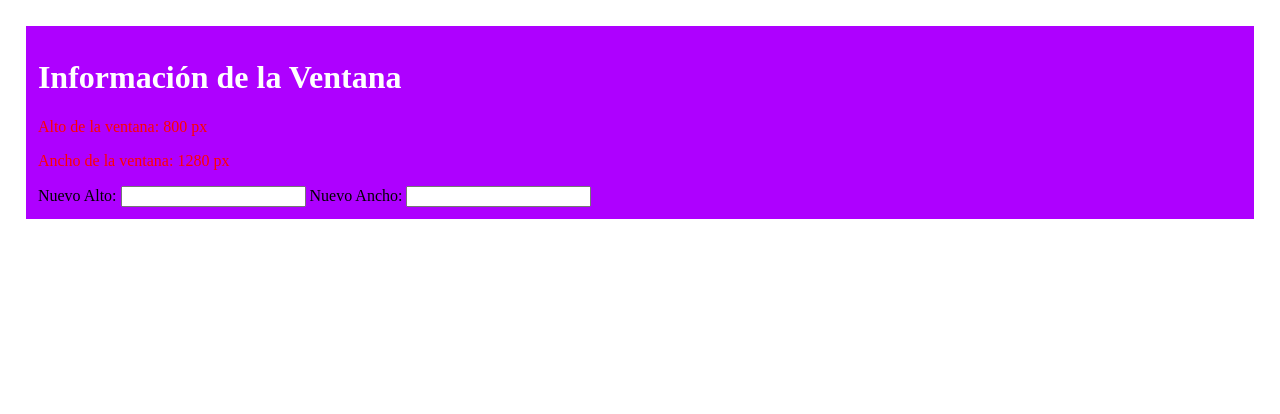
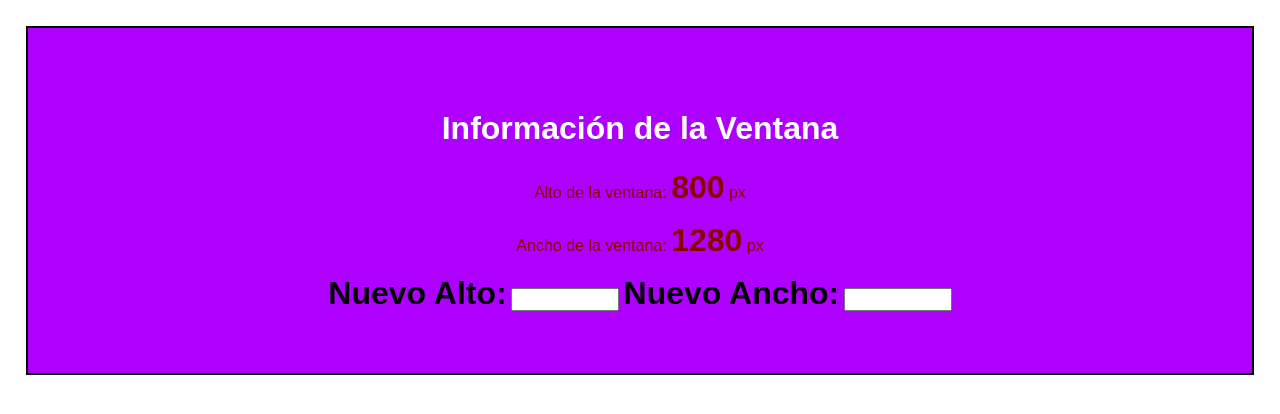
Before and after one commit to linkat3/act04modifBom, a plain HTML site: page index.html in a window 1280 px wide. Drawn offline with Linux system fonts and the light colour scheme.

Commit message:
Add files via upload

```diff
--- a/css/style.css
+++ b/css/style.css
@@ -1,6 +1,11 @@
+body {
+    margin: 2%;
+    font-family: Arial, Helvetica, sans-serif;
+}
+
 div {
-    background-color: rgb(174, 0, 255);
-    padding: 1%;
+    /* background-color: rgb(174, 0, 255); */
+    padding: 5%;
 }
 
 button.classic {
@@ -9,22 +14,49 @@ button.classic {
 }
 
 p.classic {
-    color: red;
+    color: darkred;
 }
 
 div#page div {
     background-color: gold;
 }
 
-.container {
+#container {
     min-width: 300px;
     min-height: 200px;
+    /* background-color: #f0f0f0; */
+    text-align: center;
+    border: 2px solid black;
+    background-color: rgb(174, 0, 255);
+
 }
 
 h1 {
     color: white;
+    text-align: center;
 }
 
-body {
-    margin: 2%;
+/* Selectores avanzados*/
+#container p {
+    font-size: 1rem;
 }
+
+#nuevoAlto, #nuevoAncho {
+    width: 100px;
+    padding: 2px;
+}
+
+#nuevoAlto:focus, #nuevoAncho:focus {
+    border: 2px solid blue;
+}
+/*Seleccionando los inputs tipo number*/
+input[type="number"]::-webkit-inner-spin-button,
+input[type="number"]::-webkit-outer-spin-button {
+    -webkit-appearance: none;
+    margin: 0;
+}
+
+.info {
+    font-weight: bold;
+    font-size: 2rem;
+}
```
